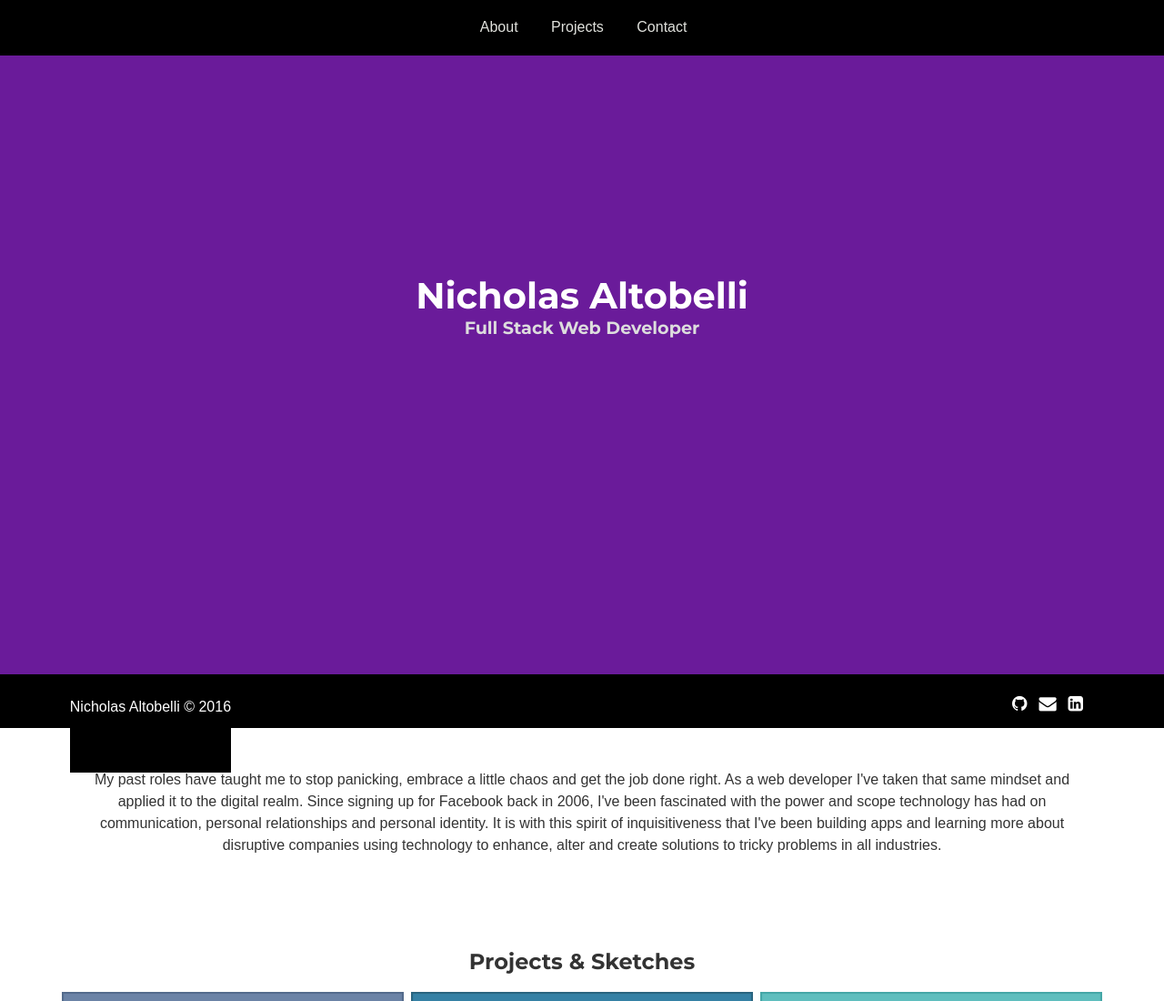
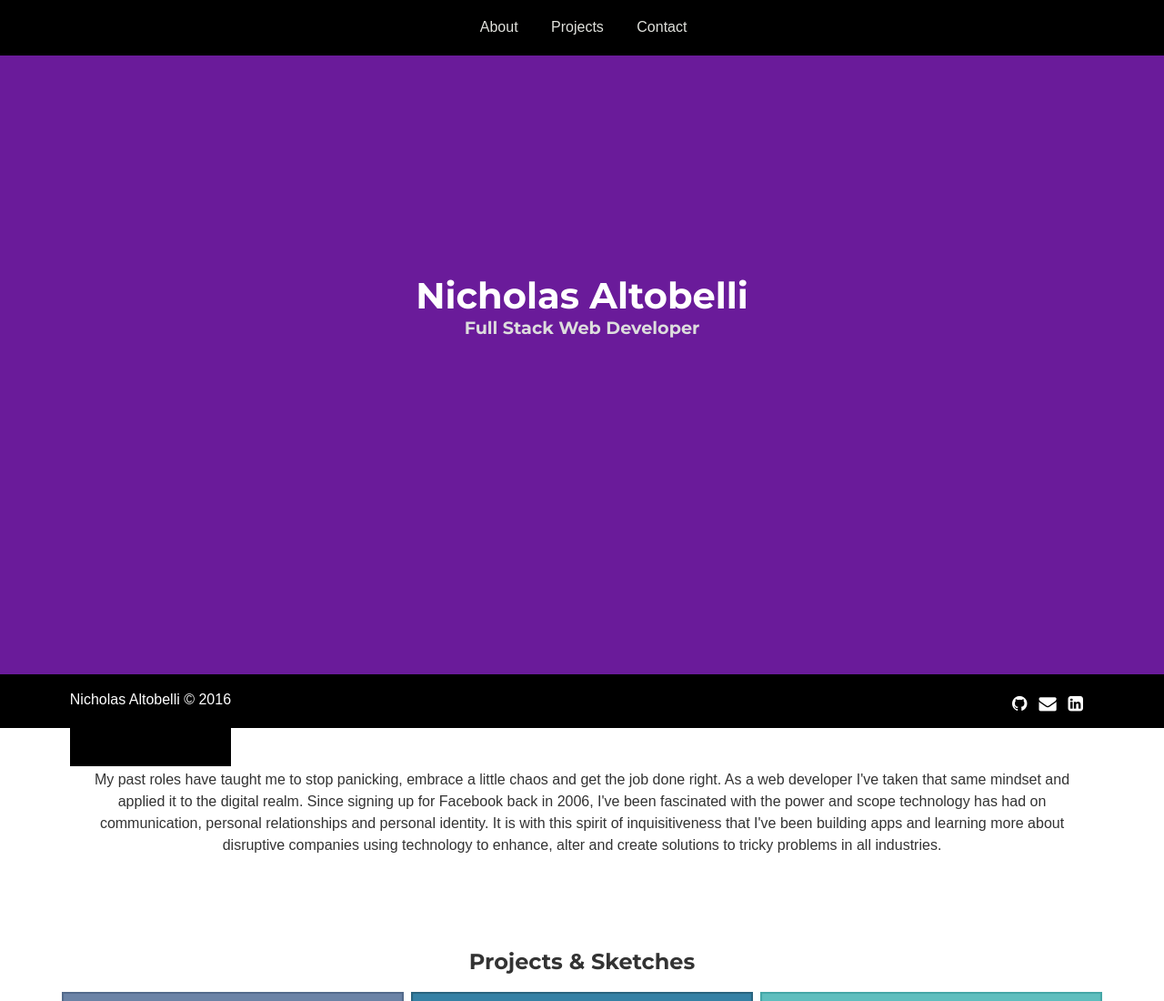
Before and after one commit to DataNick/DataNick.github.io, a plain HTML site: page index.html in a window 1280 px wide. Shown: the top 1100 px of the page at 91% size. Drawn offline with nearby package versions, Linux system fonts and the light colour scheme; a web font is replaced by a local one.

Commit message:
Add styles to footer

```diff
--- a/css/layouts/_home.scss
+++ b/css/layouts/_home.scss
@@ -293,6 +293,8 @@ p {
     font-color: white;
     line-height: 1.1em;
     margin-left: 6%;
+    float: left;
+    padding-top: 1.2rem;
   }
 
   .end > .container {
```
Also changed, not shown: css/app.css, 1 other file.
